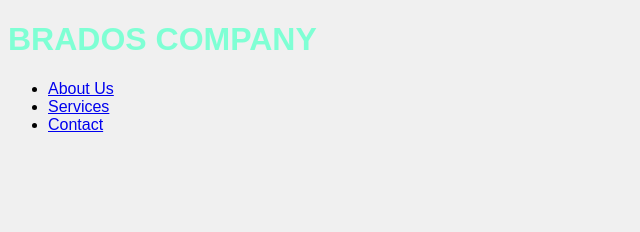
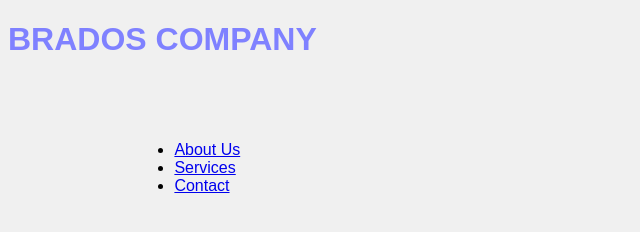
Before and after one commit to Paula2416/future-minds, a plain HTML site: page home.html in a window 1280 px wide. Shown: the whole page, without its empty margins (0-640 px from the left). Drawn offline with Linux system fonts and the light colour scheme.

Commit message:
added a style to modify the navigation bar in the home.html

```diff
--- a/home.html
+++ b/home.html
@@ -6,6 +6,16 @@
         <title>FUTURE OF MINDS</title>
         <link rel="stylesheet" href="css/style.css">
         <link rel="stylesheet" href="https://cdnjs.cloudflare.com/ajax/libs/font-awesome/6.5.2/css/fontawesome.min.css" integrity="sha512-UuQ/zJlbMVAw/UU8vVBhnI4op+/tFOpQZVT+FormmIEhRSCnJWyHiBbEVgM4Uztsht41f3FzVWgLuwzUqOObKw==" crossorigin="anonymous" referrerpolicy="no-referrer" />
+    <style>
+nav{
+display: flex;
+align-items: center;
+justify-content: space-between;
+padding-left: 10%;
+padding-top: 45px;
+padding-right: 10%;
+}
+    </style>
     </head>
     <body>
         <header>
@@ -20,9 +30,8 @@
                 body {
                     font-family: Arial, sans-serif;
                     background-color: #f0f0f0;}
-                h1 {
-                    color: aquamarine;
-                }
+                 h1 {  color: rgb(127, 129, 255);
+                    }
         </style>
     </nav>
     </header>
```
